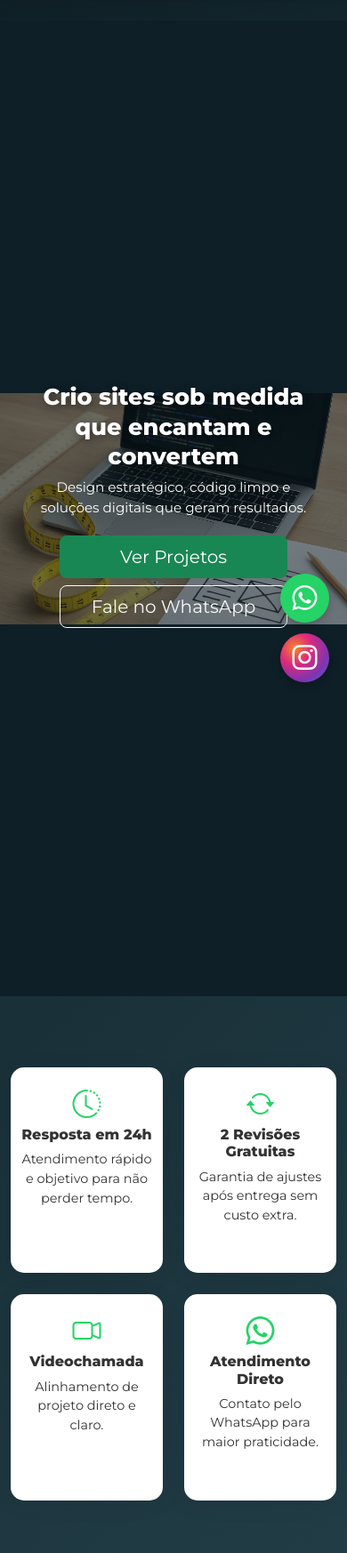
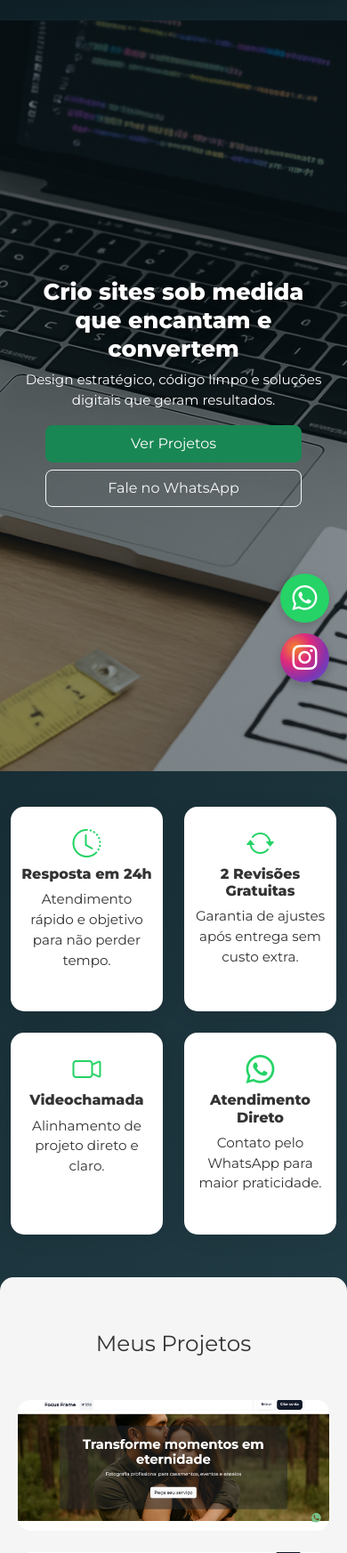
Before and after one commit to VitorGoldner/site_inst_meu, a Flask app: page / in a window 390 px wide. Shown: the part 57-1803 px from the top of the page at 89% size. Run offline with Flask 3, Linux system fonts and the light colour scheme.

Commit message:
atualiza home.html - ajuste de altura da imagem no mobile

```diff
--- a/templates/home.html
+++ b/templates/home.html
@@ -6,7 +6,7 @@
 /* HERO */
 .hero-section {
     height: 100vh;
-    background: url("{{ url_for('static', filename='imagem/hero.png') }}") no-repeat center center;
+    background: url("{{ url_for('static', filename='imagem/hero.png') }}?v=2") no-repeat center center;
     background-size: cover;
     display: flex;
     align-items: center;
@@ -170,72 +170,62 @@
     100% {transform: scale(1);}
 }
 
-/* Ajustes responsivos */
+/* ===========================
+   RESPONSES – AJUSTE MÓVEL
+   =========================== */
+
+/* ----- MELHOR COMPROMISSO: imagem inteira + preencher verticalmente sem distorcer demais
+   Ajuste "background-size: auto 110%" para 105% / 115% / 120% até achar o melhor visual.
+   - auto 100% preserva proporção e escala por altura (vai cobrir verticalmente)
+   - auto 110% aumenta um pouco além da altura da viewport para eliminar micro-bordas
+*/
 @media (max-width: 768px) {
     .hero-section {
-        min-height: 130dvh !important;
-        background-position: center top !important;
-        background-size: cover !important; /* use cover para preencher */
-        background-color: #0f2027 !important;
+        height: 100vh !important;
+        background-position: center center !important;
         background-repeat: no-repeat !important;
+        /* Aqui está a linha importante: ajusta como a imagem escala na vertical */
+        background-size: auto 100% !important; /* experimente 105% / 110% / 115% */
+        border-radius: 0 !important;
         display: flex;
         align-items: center;
         justify-content: center;
+        padding: 0;
     }
+    .hero-overlay { background: rgba(15,32,39,0.45) !important; }
+
     .hero-content {
         padding: 0 1rem;
-        max-width: 90%;
+        max-width: 95%;
     }
     .hero-content h1 {
         font-size: 1.9rem !important;
-        line-height: 1.3;
+        line-height: 1.25;
     }
     .hero-content p {
         font-size: 1rem;
-        margin-bottom: 1.2rem;
+        margin-bottom: 1rem;
     }
     .hero-buttons a {
         display: block;
-        width: 80%;
+        width: 85%;
         margin: 8px auto;
+        font-size: 1rem;
     }
 
-    /* Ajuste de cards no mobile */
-    .benefit-card {
-        padding: 20px 15px;
-        margin: 10px 0;
-        text-align: center;
-    }
-    .benefit-card i {
-        font-size: 2rem;
-        margin-bottom: 10px;
-    }
-    .benefit-card h5 {
-        font-size: 1rem;
-        margin-bottom: 8px;
-    }
-    .benefit-card p {
-        font-size: 0.9rem;
-    }
+    /* Ajustes nos cards para mobile (empilhados, espaçamento) */
+    .benefits { margin-top: 40px; margin-bottom: 40px; }
+    .benefit-card { padding: 18px 12px; margin-bottom: 12px; }
+    .benefit-card i { font-size: 2rem; }
+    .benefit-card h5 { font-size: 1rem; }
+    .benefit-card p { font-size: 0.95rem; }
 }
 
-/* Ajuste extra para telas muito pequenas */
-@media (max-width: 480px) {
-    .hero-section {
-        height: 100vh !important;
-        background-position: center center !important;
-        background-size: contain !important;
-        background-color: #0f2027 !important;
-    }
-    .hero-content h1 {
-        font-size: 1.6rem !important;
-    }
-    .hero-content p {
-        font-size: 0.95rem !important;
-    }
-    .benefit-card {
-        padding: 18px 12px;
-    }
+/* Fallback para telas bem pequenas: reduza um pouco se necessário */
+@media (max-width: 420px) {
+    .hero-section { background-size: auto 115% !important; } /* ajuste fino para telas muito pequenas */
+    .hero-content h1 { font-size: 1.6rem !important; }
+    .hero-content p { font-size: 0.95rem !important; }
 }
 </style>
 
```
